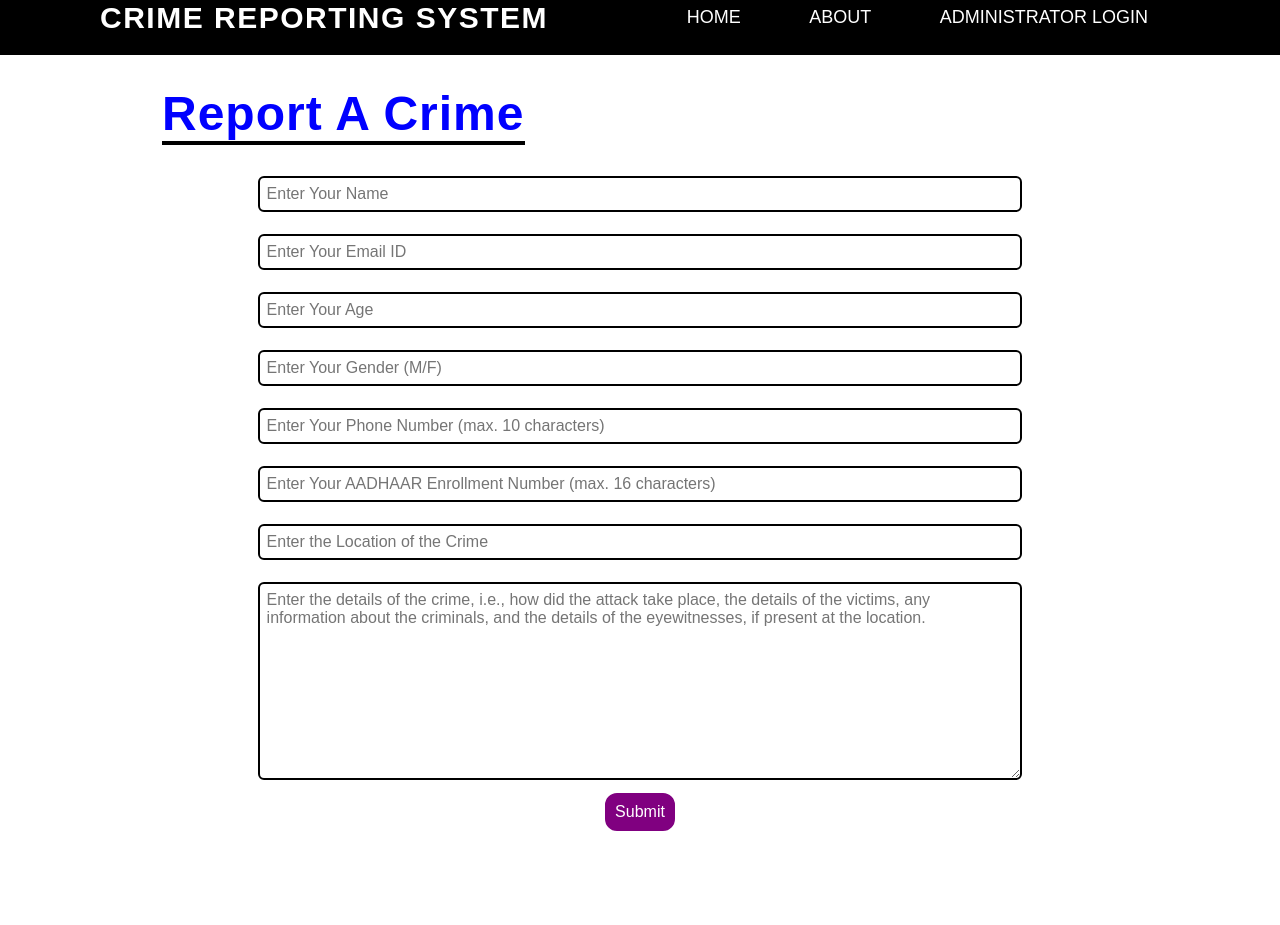
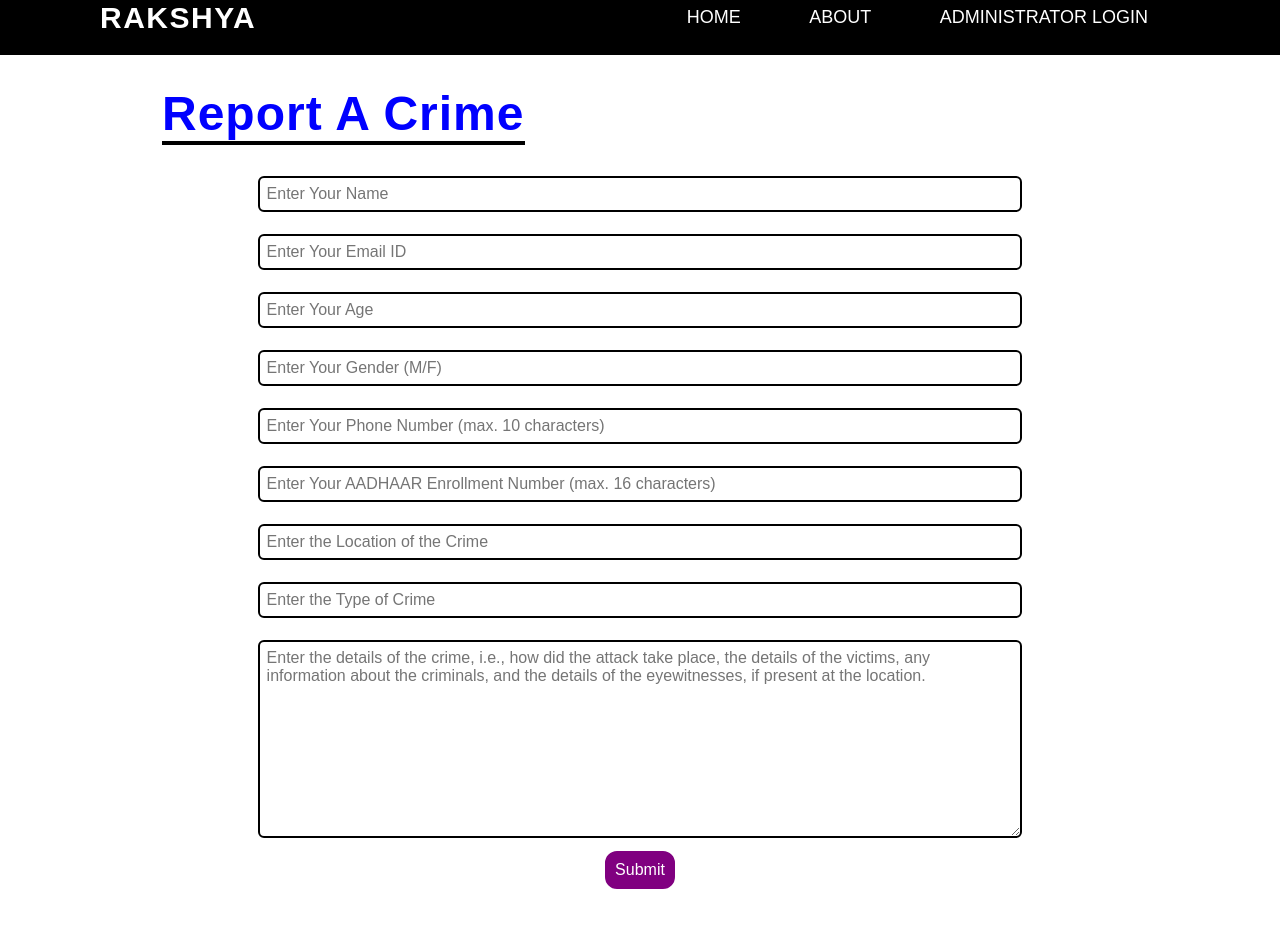
Before and after one commit to Shubhamsk2000/Crime-Alert, a plain HTML site: page PBL/complain.html in a window 1280 px wide. Shown: the part 20-945 px from the top of the page. Before the commit the page ends 887 px from the top, so only its background shows below. Drawn offline with Linux system fonts and the light colour scheme.

Commit message:
Comitted

```diff
--- a/PBL/complain.html
+++ b/PBL/complain.html
@@ -151,7 +151,7 @@
 	<img src="image/img1.jpg" class="image" alt="background image">
 	<nav>
 		<div class="logo">
-			<p> Crime Reporting System </p>
+			<p> Rakshya </p>
 		</div>
 		<ul>
 			<li><a href="index.html">Home</a></li>
@@ -178,6 +178,7 @@
 				<input type="phone" name="phone" id="phone" placeholder="Enter Your Phone Number (max. 10 characters)" required>
 				<input type="aadhaar" name="aadhaar" id="aadhaar" placeholder="Enter Your AADHAAR Enrollment Number (max. 16 characters)" required>
 				<input type="place" name="place" id="place" placeholder="Enter the Location of the Crime" required>
+                <input type="type" name="type" id="type" placeholder="Enter the Type of Crime" required>
 				<textarea name="desc" id="desc" cols="30" rows="10" placeholder="Enter the details of the crime, i.e., how did the attack take place, the details of the victims, any information about the criminals, and the details of the eyewitnesses, if present at the location. " required></textarea>
 				<button class="btn">Submit </button>
 				<!-- <button class="btn">Reset </button>  -->
```
